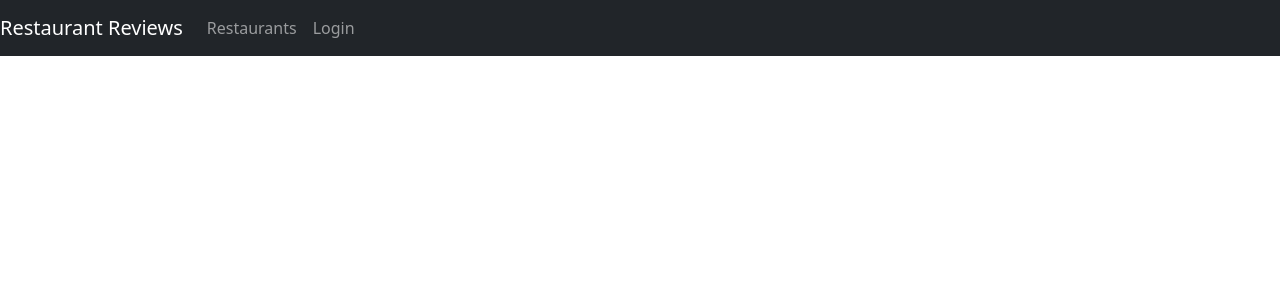
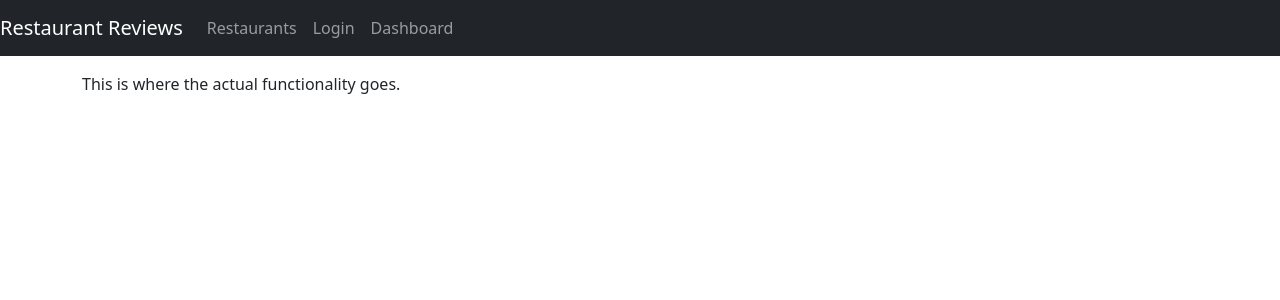
Before and after one commit to Chacheeokc/Carry-On, a React (Create React App) app in the folder fontend/: page /dashboard in a window 1280 px wide. Shown: the top 300 px of the page. Built offline with nearby package versions, Linux system fonts and the light colour scheme.

Commit message:
Added dashboard path

```diff
--- a/fontend/src/App.js
+++ b/fontend/src/App.js
@@ -6,7 +6,7 @@ import AddReview from "./components/add-review";
 import Restaurant from "./components/restaurants";
 import RestaurantsList from "./components/restaurants-list";
 import Login from "./components/login";
-
+import Dashboard from "./components/dashboard";
 
 // copy and pasted from bootstrap components
 // ex. navbar-dark is different bootstrap classes
@@ -52,6 +52,12 @@ function App() {
           )}
 
         </li>
+
+        <li className="nav-item">
+          <Link to={"/dashboard"} className="nav-link">
+            Dashboard
+          </Link>
+        </li>
       </div>
     </nav>
 
@@ -76,6 +82,13 @@ function App() {
               <Login {...props} login={login} />
             )}
           />
+          <Route
+            path="/dashboard"
+            render={(props) => (
+              <Dashboard {...props} user={user} />
+            )}
+          />
+
         </Switch>
       </div>
 
--- /dev/null
+++ b/fontend/src/components/dashboard.js
@@ -0,0 +1,12 @@
+import React, { useState } from "react";
+
+const Dashboard = props => {
+
+  return (
+    <div className="submit-form">
+      This is where the actual functionality goes.
+    </div>
+  );
+};
+
+export default Dashboard;
```
